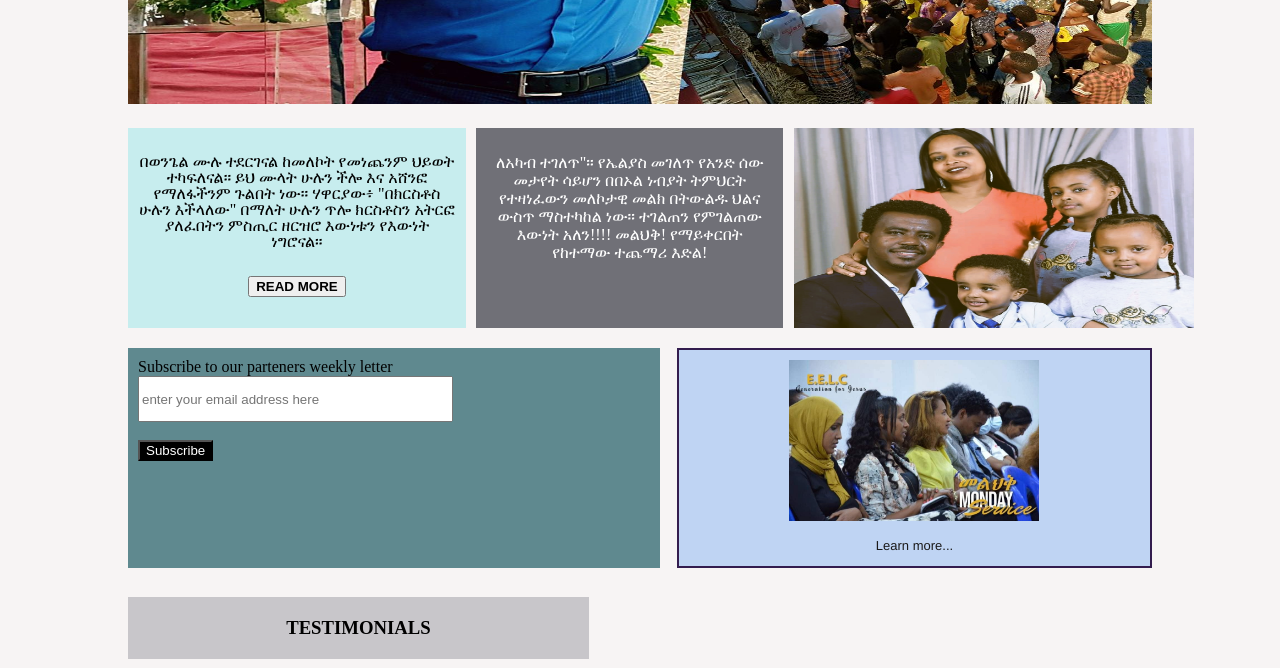
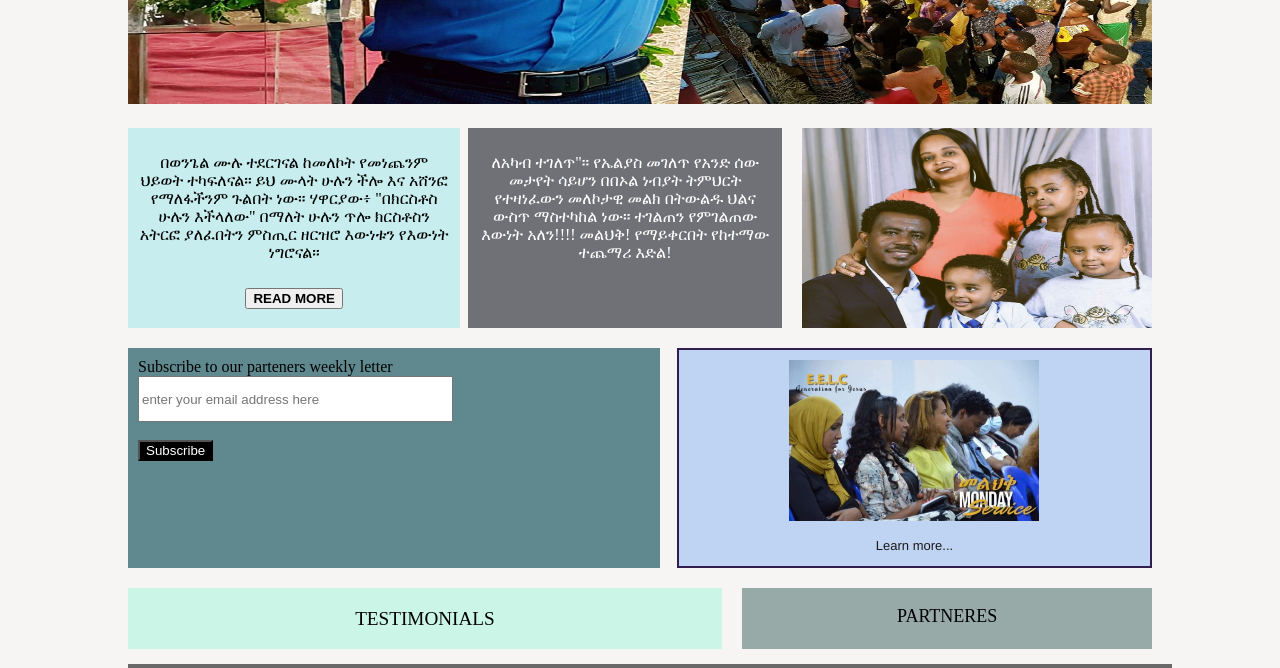
Before and after one commit to Getabicha-Dan/css-project, a plain HTML site: page csssheet/index.html in a window 1280 px wide. Shown: the part 590-1258 px from the top of the page. Drawn offline with Linux system fonts and the light colour scheme.

Commit message:
new update

```diff
--- a/csssheet/index.html
+++ b/csssheet/index.html
@@ -6,7 +6,7 @@
 </head>
 <body>
     <div class="container">
-        <h1>Generation Empowerment Ministry</h1>
+        <h1>መልህቅ... Generation Empowerment Ministry</h1>
 
         <div class="navbar">
             <h3>
@@ -61,12 +61,12 @@
             </div>
 
         </div>
-        <div class="box3 h3">
-            <div >
-                <h3 >TESTIMONIALS</h3>
-            </div>
-            <div>
-                <h3>PARTNERES</h3>
+        <div class="box3 ">
+            <div class="box31">
+                <p >TESTIMONIALS</p>
+            </div >
+            <div class="box32">
+                <p>PARTNERES</p>
             </div>
 
         </div>
--- a/csssheet/style.css
+++ b/csssheet/style.css
@@ -50,6 +50,7 @@ body{
         justify-content: space-between;
         margin bottom: 20px;
         margin top: 10px;
+        margin right: 0;
                }
 
 
@@ -57,9 +58,10 @@ body{
 
         .box11{
                     background-color: rgba(195, 237, 238, 0.911);
-                    line-height: 16px;
+                    line-height: 1,5em;
                     color: black;
-                    width: 33%;
+                    margin-right: 8px;
+
                     }
         .box11 .form1{
                 text-align: center;
@@ -72,20 +74,21 @@ body{
         .box12{
             background-color: rgb(112, 112, 119);
             color: white;
-            width: 30%;
+            margin-right: 8px;
+
               }
             .box12 p{
                 padding: 10px;
             }
         .box13 {
-            width: 35%;
+
 
             }
             .box13 img{
                 height: 200px;
-                width: 400px;
-                margin-right: 0%;
-            }
+                width: 350px;
+                              margin-left: 12px;
+                                      }
     .box2{
         width: 100%;
         display: flex;
@@ -139,17 +142,22 @@ body{
                         }
     .box3{
         width: 100%;
-        display: inline;
+        display: flex;
+        justify-content: space-between;
 
         }
-         .box3 h3{
-             background-color: rgb(200, 198, 202);
+         .box31 {
+             background-color: rgb(203, 246, 231);
              text-align: center;
-             width: 45%;
-             padding-top: 20px;
-             padding-bottom: 20px;
-
-         }
+             width: 58%;
+             font-size: larger;
+             }
+        .box32  {
+            background-color: rgb(151, 170, 168);
+            text-align: center;
+            width: 40%;
+            font-size: large;
+            }
 
     .box4 ul{
        background-color: rgba(98, 99, 100, 0.952);
--- /dev/null
+++ b/thestory/css2/style2.css
@@ -0,0 +1,29 @@
+.container{
+    width: 80%;
+    background-color: rgba(249, 238, 233, 0.979);
+    margin: 10px 25px;
+    padding: 10px;
+
+    }
+    .container header{
+        font-size: xx-large;
+        color: rgba(246, 239, 239, 0.932);
+        text-align: center;
+        font-family: fantasy;
+
+    }
+#showcase{
+  background-image: url(../image/story1.jpeg);
+  width: 100%;
+  text-align: center right;
+    height: 600px;
+
+
+}
+#showcase p{
+    color: rgb(156, 210, 242);
+    font-size: 70px;
+    text-align: center ;
+    font-family: fantasy;
+
+}
```
Also changed, not shown: thestory/index.html (added, +40 -0 lines), thestory/image/story1.jpeg (added).
